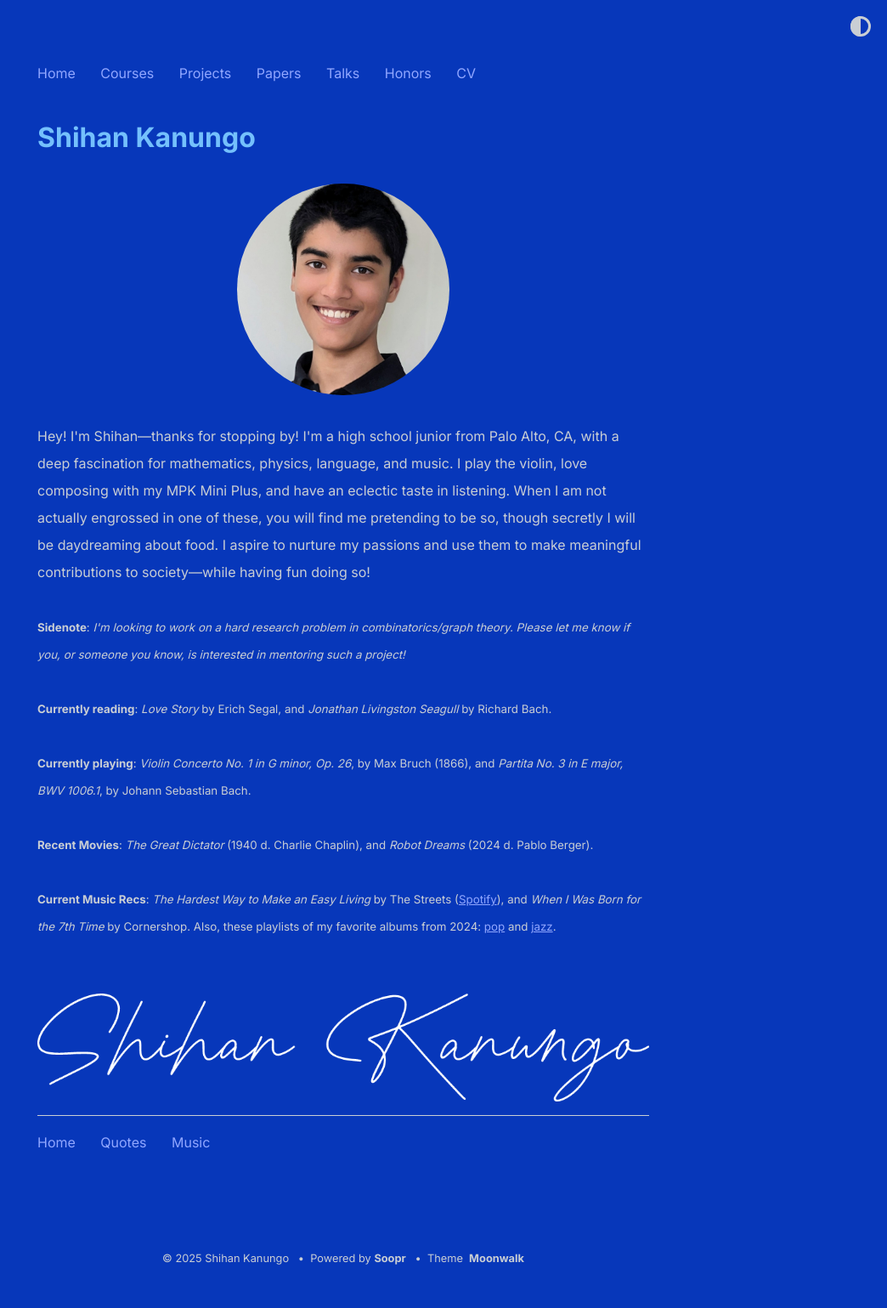
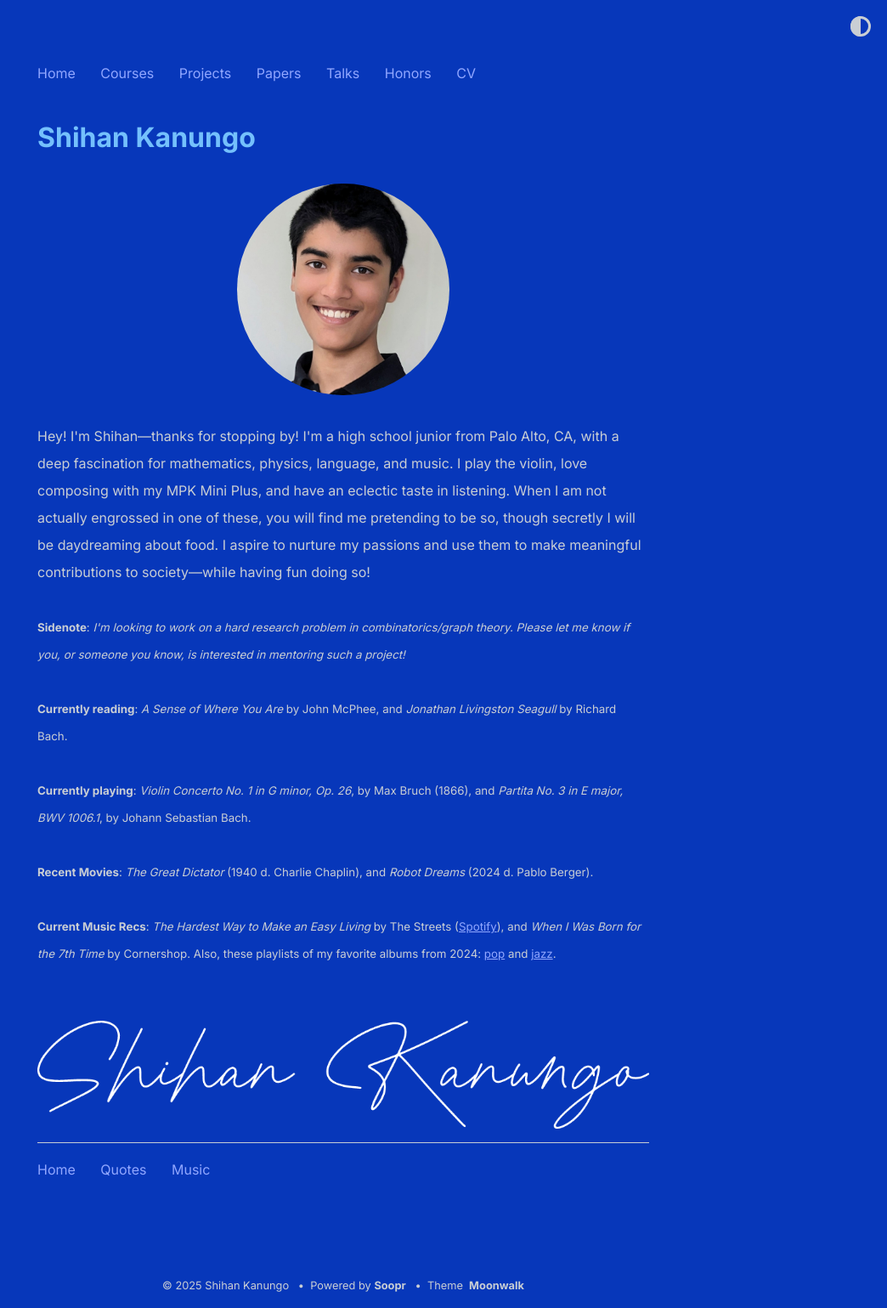
Before and after one commit to shihankanungo/shihankanungo.github.io, a Jekyll site: the page built from index.md, in a window 1280 px wide. Shown: the whole page at 85% size, without its empty margins (236-1280 px from the left). Built offline with Jekyll 4.4.1, drawn with Linux system fonts in a browser that asks for light colours; before the commit the page ends 1507 px from its top, so only the background shows below that.

Commit message:
Update _config.yml

```diff
--- a/_config.yml
+++ b/_config.yml
@@ -9,7 +9,7 @@ description: > # description of the site (multiple lines allowed)
           <small><b>Sidenote</b>: <i>I'm looking to work on a hard research problem in combinatorics/graph theory. Please let me know if you, or someone you know, is interested in mentoring such a project! </i></small>
 
           <br /><br />
-          <small><b>Currently reading</b>: <i>Love Story</i> by Erich Segal, and <i>Jonathan Livingston Seagull</i> by Richard Bach.</small>
+          <small><b>Currently reading</b>: <i>A Sense of Where You Are</i> by John McPhee, and <i>Jonathan Livingston Seagull</i> by Richard Bach.</small>
           <br /><br />
           <small><b>Currently playing</b>: <i>Violin Concerto No. 1 in G minor, Op. 26</i>, by Max Bruch (1866), and <i>Partita No. 3 in E major, BWV 1006.1</i>, by Johann Sebastian Bach.</small>
           <br /><br />
```
